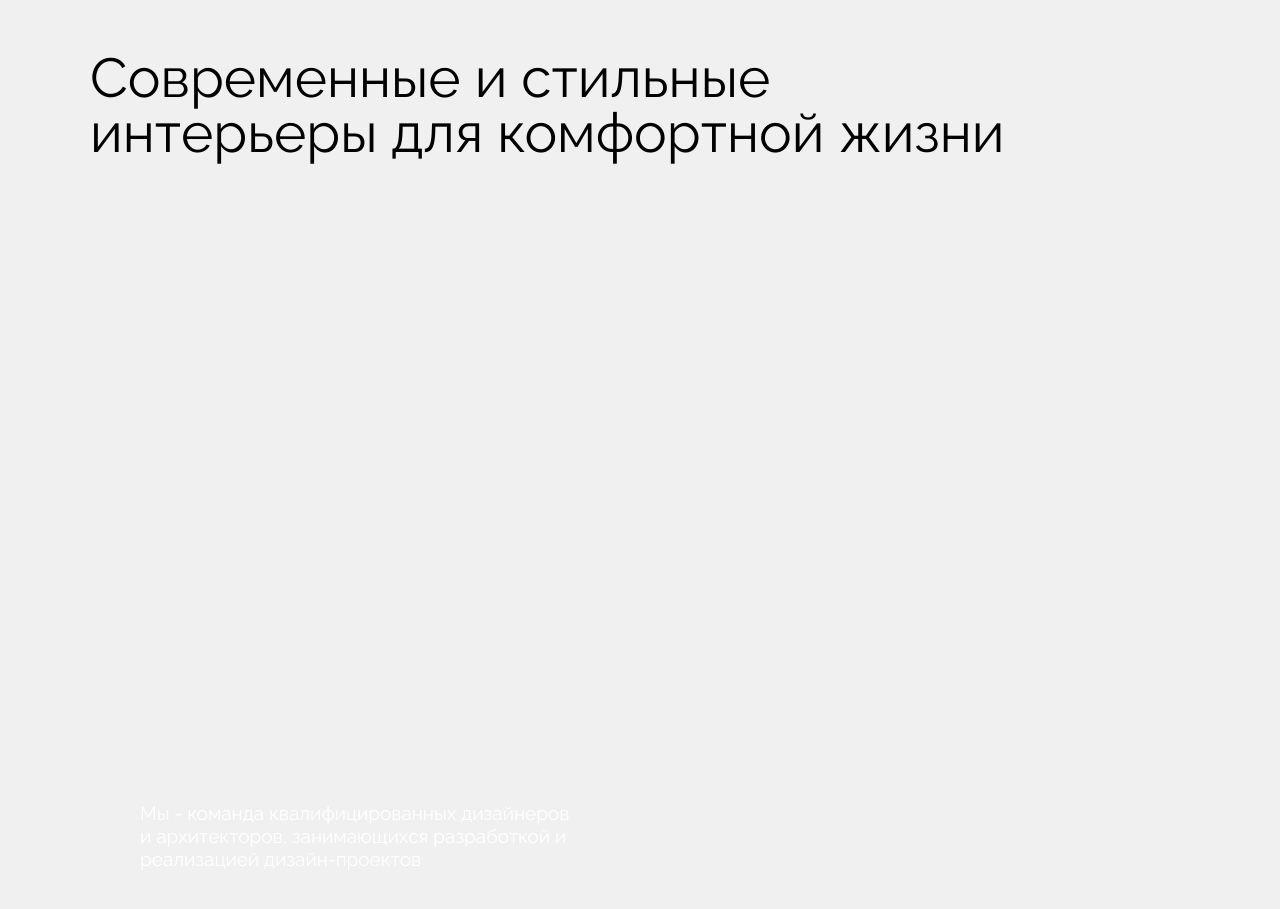
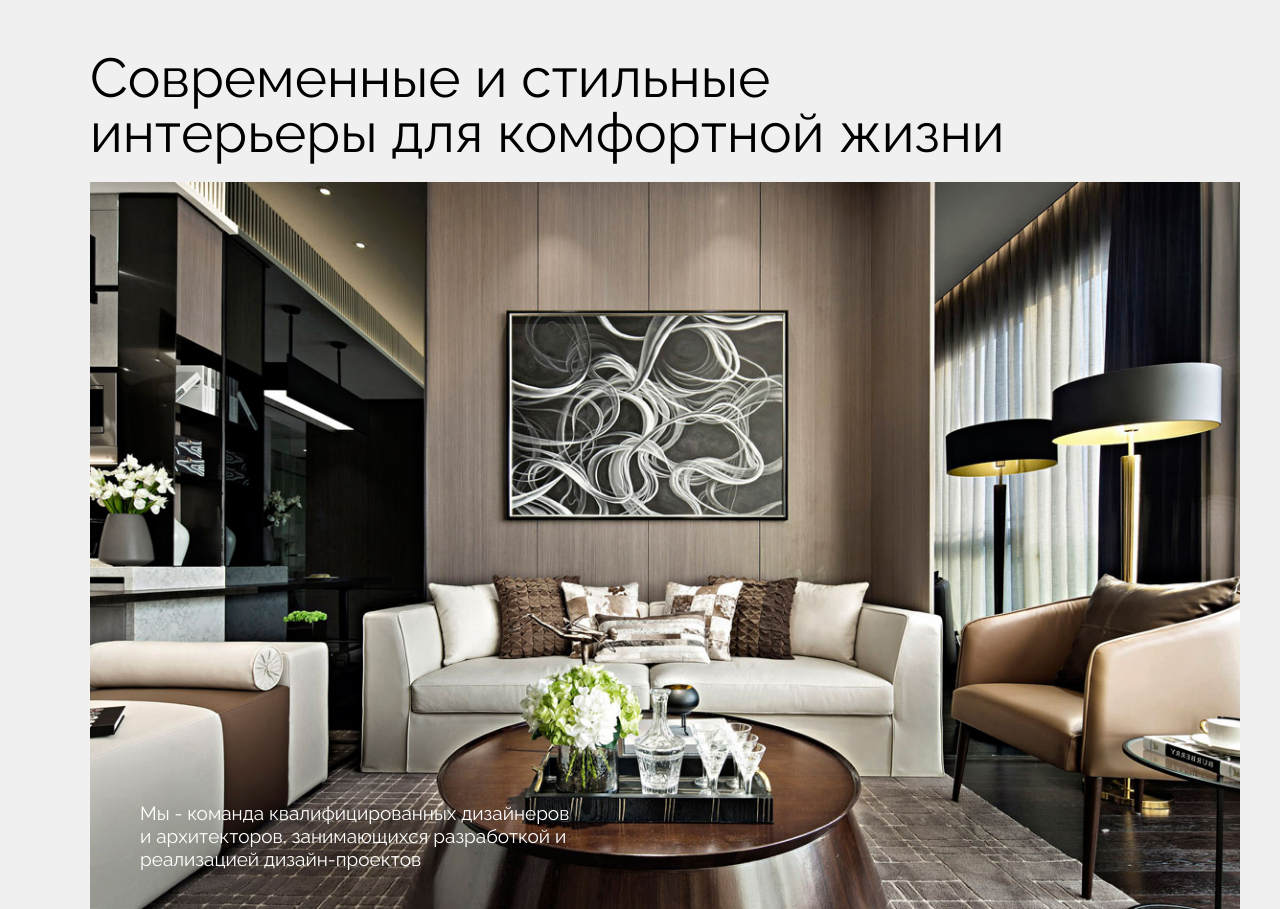
Before and after one commit to asyatsko/Module-2, a plain HTML site: page index.html in a window 1280 px wide. Shown: the top 909 px of the page. Drawn offline with Linux system fonts and the light colour scheme.

Commit message:
Update Styles.css

```diff
--- a/Styles.css
+++ b/Styles.css
@@ -18,7 +18,7 @@ body {
 .text_img {
     width: 1150px;
     height: 750px;
-    background-image: url(../Resourses/style_design.jpg);
+    background-image: url(../style_design.jpg);
     background-size: contain;
     background-repeat: no-repeat;
     margin-top: 12px;
```
